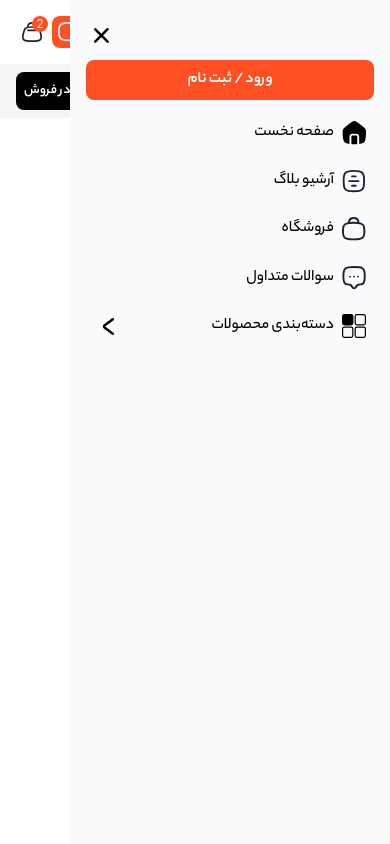
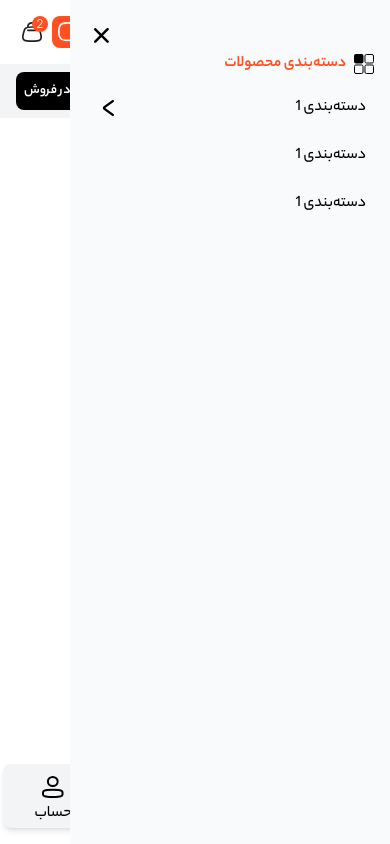
Before and after one commit to thenoroozi/IranAbzar-react, a React (Vite) app: page /products in a window 390 px wide. Both pictures are taken after a click on the button 358 px from the left and 91 px from the top of the page. Shown: the top 844 px of the page. Built offline with nearby package versions, Linux system fonts and the light colour scheme.

Commit message:
update the list of side menu

```diff
--- /dev/null
+++ b/src/components/modules/SideMenu.jsx
@@ -0,0 +1,50 @@
+import React, { useState } from 'react';
+import { Link } from 'react-router-dom';
+
+//icons
+import close from '../../../public/icons/close.svg';
+import home from '../../../public/icons/home.svg'
+import archive from '../../../public/icons/archive.svg'
+import comment from '../../../public/icons/comment.svg'
+import shopBag from '../../../public/icons/shop bag.svg'
+import category from '../../../public/icons/category.svg'
+import arrow from '../../../public/icons/arrow.svg'
+
+const SideMenu = ({ openSideMenu, setOpenSideMenu, setLoginPage }) => {
+   const [categoryOpen, setCategoryOpen] = useState(false);
+
+   const categoryHandler = () => {
+      setCategoryOpen(!categoryOpen);
+   }
+   return (
+      <div className={`${openSideMenu ? "right-0" : "-right-80"} z-40 fixed top-0 w-80 h-screen bg-gray-50 py-5 px-4`}>
+         <div className='flex justify-end'>
+            <button onClick={() => setOpenSideMenu(false)} className='p-2 rounded-full'>
+               <img src={close} className=' w-4 mx-auto' />
+            </button>
+         </div>
+         <div>
+            <div className='flex items-center'>
+               <img src={category} className='ml-2'/>
+               <h2 className='font-Yekan-Bold text-primary'>دسته‌بندی محصولات</h2>
+            </div>
+            <ul className='flex flex-col items-start text-black
+               [&_a]:flex [&_a]:items-center [&_li]:w-full [&_li]:mt-4  [&_li]:py-1  [&_li]:px-2  [&_li]:rounded-md [&_li]:cursor-pointer [&_li]:font-Yekan-Medium hover:[&_li]:bg-primary/20
+               [&_img]:ml-2 [&_img]:w-6'>
+               <li onClick={categoryHandler} className='flex items-center justify-between'>
+                  <p>دسته‌بندی 1</p>
+                  <img src={arrow} className={`${categoryOpen ? "-rotate-90" : "rotate-0"} transition-all !w-3`} />
+               </li>
+               <li className='flex items-center justify-between'>
+                  <p>دسته‌بندی 1</p>
+               </li>
+               <li className='flex items-center justify-between'>
+                  <p>دسته‌بندی 1</p>
+               </li>
+            </ul>
+         </div>
+      </div>
+   );
+};
+
+export default SideMenu;
--- a/src/components/templates/Menu.jsx
+++ b/src/components/templates/Menu.jsx
@@ -10,7 +10,8 @@ import notification from '../../../public/icons/notification.svg'
 import shopBag from '../../../public/icons/shop bag.svg'
 
 //components
-import SideMenu from '../../components/templates/SideMenu'
+import SideMenu from '../modules/SideMenu'
+import BottomMenu from '../modules/BottomMenu';
 
 const Menu = ({setLoginPage, openSideMenu, setOpenSideMenu}) => {
    return (
@@ -61,6 +62,8 @@ const Menu = ({setLoginPage, openSideMenu, setOpenSideMenu}) => {
             <img src={notification} className='ml-2 w-6 lg:w-7' />
             <p>همکاری در فروش</p>
          </button>
+
+         <BottomMenu setLoginPage={setLoginPage} />
       </div>
    );
 };
--- a/src/components/templates/SideMenu.jsx
+++ /dev/null
@@ -1,72 +0,0 @@
-import React, { useState } from 'react';
-import { Link } from 'react-router-dom';
-
-//icons
-import close from '../../../public/icons/close.svg';
-import home from '../../../public/icons/home.svg'
-import archive from '../../../public/icons/archive.svg'
-import comment from '../../../public/icons/comment.svg'
-import shopBag from '../../../public/icons/shop bag.svg'
-import category from '../../../public/icons/category.svg'
-import arrow from '../../../public/icons/arrow.svg'
-
-const SideMenu = ({ openSideMenu, setOpenSideMenu, setLoginPage }) => {
-   const [categoryOpen, setCategoryOpen] = useState(false);
-
-   const categoryHandler = () => {
-      setCategoryOpen(!categoryOpen);
-   }
-   return (
-      <div className={`${openSideMenu ? "right-0" : "-right-80"} fixed top-0 w-80 h-screen bg-gray-50 py-5 px-4`}>
-         <div className='flex justify-end'>
-            <button onClick={() => setOpenSideMenu(false)} className='p-2 rounded-full'>
-               <img src={close} className=' w-4 mx-auto' />
-            </button>
-         </div>
-         <div>
-            <button
-               onClick={() => setLoginPage(true)}
-               className='w-full mt-2 font-Yekan-Bold btn justify-center'>
-               ورود / ثبت نام
-            </button>
-            <ul className='flex flex-col items-start text-black
-               [&_a]:flex [&_a]:items-center [&_li]:w-full [&_li]:mt-4  [&_li]:py-1  [&_li]:px-2  [&_li]:rounded-md [&_li]:cursor-pointer [&_li]:font-Yekan-Medium
-               [&_img]:ml-2 [&_img]:w-6'>
-               <li>
-                  <Link to='/' >
-                     <img src={home} />
-                     <p>صفحه نخست</p>
-                  </Link>
-               </li>
-               <li>
-                  <Link to="/archive" >
-                     <img src={archive} />
-                     <p>آرشیو بلاگ</p>
-                  </Link>
-               </li>
-               <li>
-                  <Link to="/products">
-                     <img src={shopBag} />
-                     <p>فروشگاه</p>
-                  </Link>
-               </li>
-               <li>
-                  <Link to='/'>
-                     <img src={comment} />
-                     <p>سوالات متداول</p>
-                  </Link>
-               </li>
-               <li onClick={categoryHandler} className='flex items-center justify-between'>
-                  <div className='flex items-center'>
-                     <img src={category} />
-                     <p>دسته‌بندی محصولات</p>
-                  </div>
-                  <img src={arrow} className={`${categoryOpen ? "-rotate-90" : "rotate-0"} transition-all !w-3`} />
-               </li>
-            </ul>
-         </div>
-      </div>
-   );
-};
-
-export default SideMenu;
```
